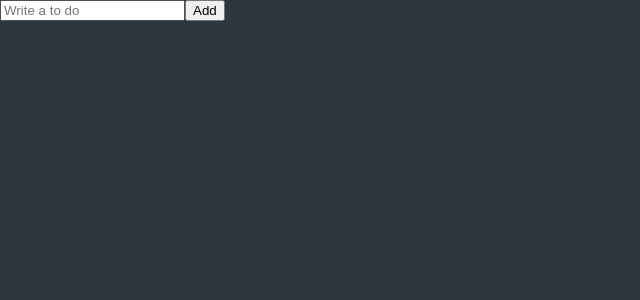
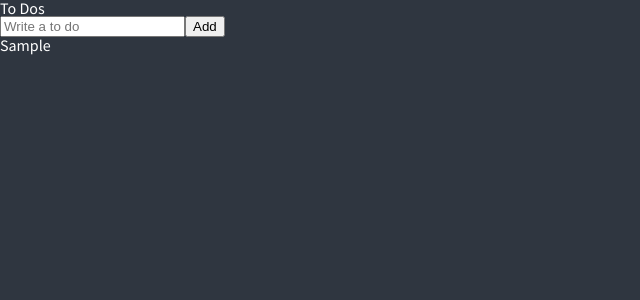
Before and after one commit to kiyoungsong/react-masterclass, a React (Create React App) app: page / in a window 1280 px wide. Both pictures are taken after typing "Sample" into the empty fields and a click on the button "Add". Shown: the top 300 px of the page, without its empty margins (0-640 px from the left). Built offline with nearby package versions, Linux system fonts and the light colour scheme.

Commit message:
⚡ feature: toDoList recoil 적용

```diff
--- a/src/App.tsx
+++ b/src/App.tsx
@@ -1,6 +1,6 @@
 import React from 'react';
 import { createGlobalStyle } from 'styled-components';
-import ToDoList from './TodoList';
+import ToDoList from './components/TodoList';
 
 const GlobalStyle = createGlobalStyle`
   @import url('https://fonts.googleapis.com/css2?family=Source+Sans+Pro:wght@300;400&display=swap');
--- a/src/TodoList.tsx
+++ b/src/components/TodoList.tsx
@@ -1,22 +1,42 @@
 import React, { useState } from "react";
 import { useForm } from 'react-hook-form';
+import { atom, useRecoilState, useRecoilValue } from "recoil";
 
 interface IForm {
   toDo: string;
 }
 
+interface IToDo {
+  id: number;
+  text: string;
+  category: "TO_DO" | "DOING" | "DONE";
+}
+
+const toDoState = atom<IToDo[]>({
+  key: "toDo",
+  default: [],
+})
+
+
 function ToDoList() {
+  const [toDos, setToDos] = useRecoilState(toDoState);
   const { register, handleSubmit, setValue } = useForm<IForm>();
-  const onSubmit = (data: IForm)  => {
-    console.log('add to do', data.toDo)
-    setValue("toDo", '')
+  const onSubmit = ({ toDo }: IForm)  => {
+    setToDos(oldToDos => [{text: toDo, id: Date.now(), category: "TO_DO" },...oldToDos])
+    setValue("toDo", '');
   }
+
+  console.log(toDos)
   return (
     <div>
+      <h1>To Dos</h1>
       <form onSubmit={handleSubmit(onSubmit)}>
         <input {...register("toDo", { required: "Please write a to do" }) } placeholder="Write a to do" />
         <button>Add</button>
       </form>
+      <ul>
+        {toDos.map(toDo => <li key={toDo.id}>{toDo.text}</li>)}
+      </ul>
     </div>
   );
 }
```
